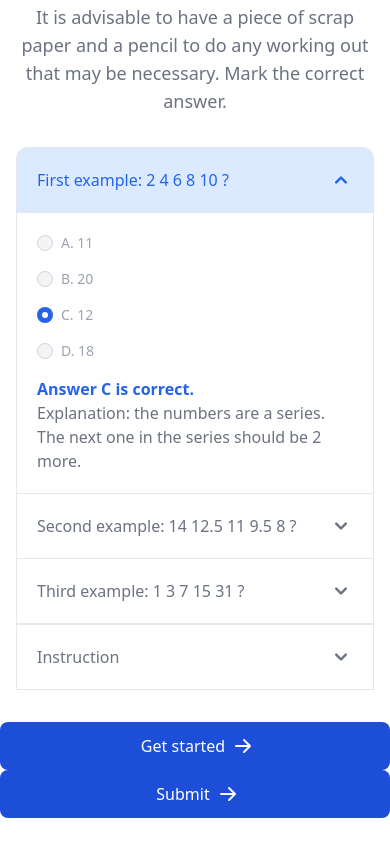
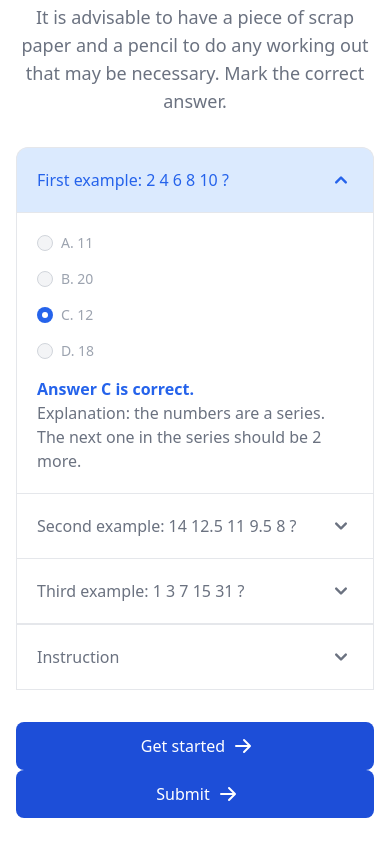
Before and after one commit to romizka/numerical-deduction-app, a website built with Parcel: page src/index.html in a window 390 px wide. Shown: the part 485-1335 px from the top of the page. Built offline with nearby package versions, Linux system fonts and the light colour scheme.

Commit message:
adding small style changes

```diff
--- a/src/index.html
+++ b/src/index.html
@@ -173,7 +173,7 @@
 
 <!-- GET STARTED BUTTON -->
 
-<div class="flex flex-col space-y-4 sm:flex-row sm:justify-center sm:space-y-0 sm:space-x-4">
+<div class="px-4 flex flex-col space-y-4 sm:flex-row sm:justify-center sm:space-y-0 sm:space-x-4">
   <button id="startButton" class="inline-flex justify-center items-center py-3 px-5 text-base font-medium text-center text-white rounded-lg bg-blue-700 hover:bg-blue-800 focus:ring-4 focus:ring-blue-300">
       Get started
    <svg aria-hidden="true" class="ml-2 -mr-1 w-5 h-5" fill="currentColor" viewBox="0 0 20 20" xmlns="http://www.w3.org/2000/svg"><path fill-rule="evenodd" d="M10.293 3.293a1 1 0 011.414 0l6 6a1 1 0 010 1.414l-6 6a1 1 0 01-1.414-1.414L14.586 11H3a1 1 0 110-2h11.586l-4.293-4.293a1 1 0 010-1.414z" clip-rule="evenodd"></path></svg>
@@ -196,7 +196,7 @@
 <!--
 SUBMIT BUTTON -->
 
-  <div class="flex flex-col space-y-4 sm:flex-row sm:justify-center sm:space-y-0 sm:space-x-4 mb-8">
+  <div class="px-4 flex flex-col space-y-4 sm:flex-row sm:justify-center sm:space-y-0 sm:space-x-4 mb-8">
   <button id="submitButton" class="hide inline-flex justify-center items-center py-3 px-5 text-base font-medium text-center text-white rounded-lg bg-blue-700 hover:bg-blue-800 focus:ring-4 focus:ring-blue-300">
     Submit
  <svg aria-hidden="true" class="ml-2 -mr-1 w-5 h-5" fill="currentColor" viewBox="0 0 20 20" xmlns="http://www.w3.org/2000/svg"><path fill-rule="evenodd" d="M10.293 3.293a1 1 0 011.414 0l6 6a1 1 0 010 1.414l-6 6a1 1 0 01-1.414-1.414L14.586 11H3a1 1 0 110-2h11.586l-4.293-4.293a1 1 0 010-1.414z" clip-rule="evenodd"></path></svg>
--- a/src/main.js
+++ b/src/main.js
@@ -11,7 +11,7 @@ import { tasksList } from './tasksList.js';
 
 tasksElements.insertAdjacentHTML('beforeEnd', tasksList.map(item => `
 
-<h3 class="mb-2 mt-8 font-semibold text-blue-600 font-bold text-center">Task ${tasksList.indexOf(item) + 1}</h3>
+<h3 class="mb-2 mt-8 font-semibold text-blue-600 font-bold text-center uppercase">Task ${tasksList.indexOf(item) + 1}</h3>
 <h4 class="mb-2 font-semibold text-gray-600 text-center tracking-widest">${item.question}</h4>
 <ul class="items-center w-full text-sm font-medium text-gray-400 bg-white border border-gray-200 rounded-lg sm:flex">
 <li class="w-full border-b border-gray-200 sm:border-b-0 sm:border-r">
```
